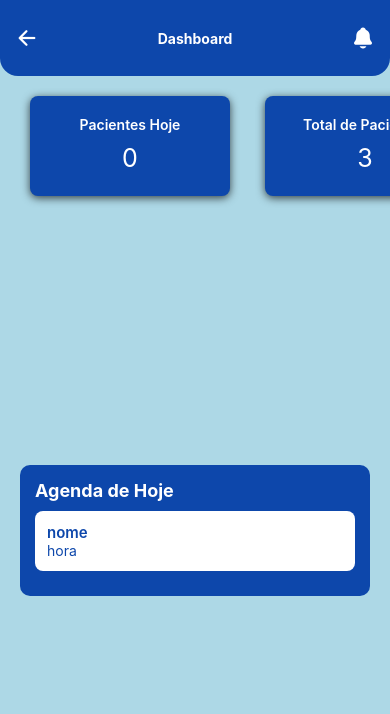
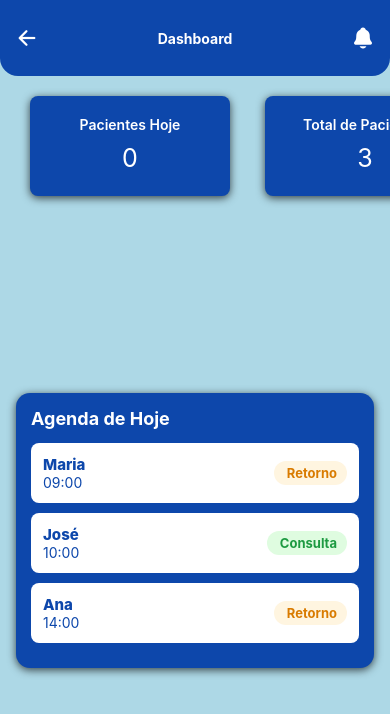
Before and after one commit to ClinicHealthCareSystem/MedicFrontEnd, a React Native app: screen / in a window 390 px wide. Shown: the top 714 px of the page. Built offline with nearby package versions, Linux system fonts and the light colour scheme; what react-native-responsive-fontsize would draw is missing.

Commit message:
TSK-5 Termina Card para visualizar agendamento dos pacientes

```diff
--- a/src/componentes/cardAgendados.tsx
+++ b/src/componentes/cardAgendados.tsx
@@ -1,7 +1,11 @@
 import { View, Text, FlatList } from "react-native";
 import styles from "../stylesComponents/cardAgendados";
 
-
+const dados = [
+  { nome: "Maria", hora: "09:00", status: "Retorno" },
+  { nome: "José", hora: "10:00", status: "Consulta" },
+  { nome: "Ana", hora: "14:00", status: "Retorno" },
+];
 
 export default function CardAgendados() {
   return (
@@ -10,17 +14,22 @@ export default function CardAgendados() {
         <Text style={styles.title}>Agenda de Hoje</Text>
       </View>
 
-      <View>
+      <FlatList data={dados} keyExtractor={(item, index) => index.toString()} renderItem={({ item }) => (
           <View style={styles.item}>
             <View style={styles.info}>
-              <Text style={styles.nome}>nome</Text>
-              <Text style={styles.hora}>hora</Text>
+              <Text style={styles.nome}>{item.nome}</Text>
+              <Text style={styles.hora}>{item.hora}</Text>
             </View>
-            <View style={styles.statusContainer}>
-              <Text style={styles.statusText}> </Text>
+            <View style={[styles.statusContainer, item.status === "Consulta" ? styles.confirmado: styles.agendado,]}>
+              <Text
+                style={[styles.statusText,item.status === "Consulta"? styles.statusTextConfirmado : styles.statusTextAgendado,
+                ]}
+              > {item.status}
+              </Text>
             </View>
           </View>
-    </View>
+        )}
+      />
     </View>
   );
 }
--- a/src/stylesComponents/cardAgendados.tsx
+++ b/src/stylesComponents/cardAgendados.tsx
@@ -3,18 +3,25 @@ import { StyleSheet } from "react-native";
 export default StyleSheet.create({
   card: {
     backgroundColor: "#0D47AB",
-    borderRadius: 10,
+    borderRadius: 14,
     padding: 15,
-    margin: 20,
-    elevation: 3,
+    marginVertical: 10,
+    marginHorizontal: 16,
+    elevation: 5,
+    shadowColor: "black",
+    shadowOffset: { width: 0, height: 2 },
+    shadowOpacity: 0.7,
+    shadowRadius: 8,
+
   },
   header: {
     marginBottom: 10,
+    paddingBottom: 4,
   },
   title: {
     fontWeight: "bold",
     fontSize: 18,
-    color: "white",
+    color : "white",
   },
   item: {
     flexDirection: "row",
@@ -29,9 +36,9 @@ export default StyleSheet.create({
     flexDirection: "column",
   },
   nome: {
-    fontWeight: "600",
+    fontWeight: "800",
     fontSize: 15,
-    color: "#0D47AB",
+    color:  "#0D47AB",
   },
   hora: {
     color: "#0D47AB",
@@ -41,9 +48,20 @@ export default StyleSheet.create({
     paddingVertical: 4,
     paddingHorizontal: 10,
   },
+  agendado: {
+    backgroundColor: "#FFF5E0",
+  },
+  confirmado: {
+    backgroundColor: "#DFFCE0",
+  },
   statusText: {
     fontWeight: "bold",
     fontSize: 13,
   },
-
+  statusTextAgendado: {
+    color: "#D97B00",
+  },
+  statusTextConfirmado: {
+    color: "#1D9A41",
+  },
 });
```
